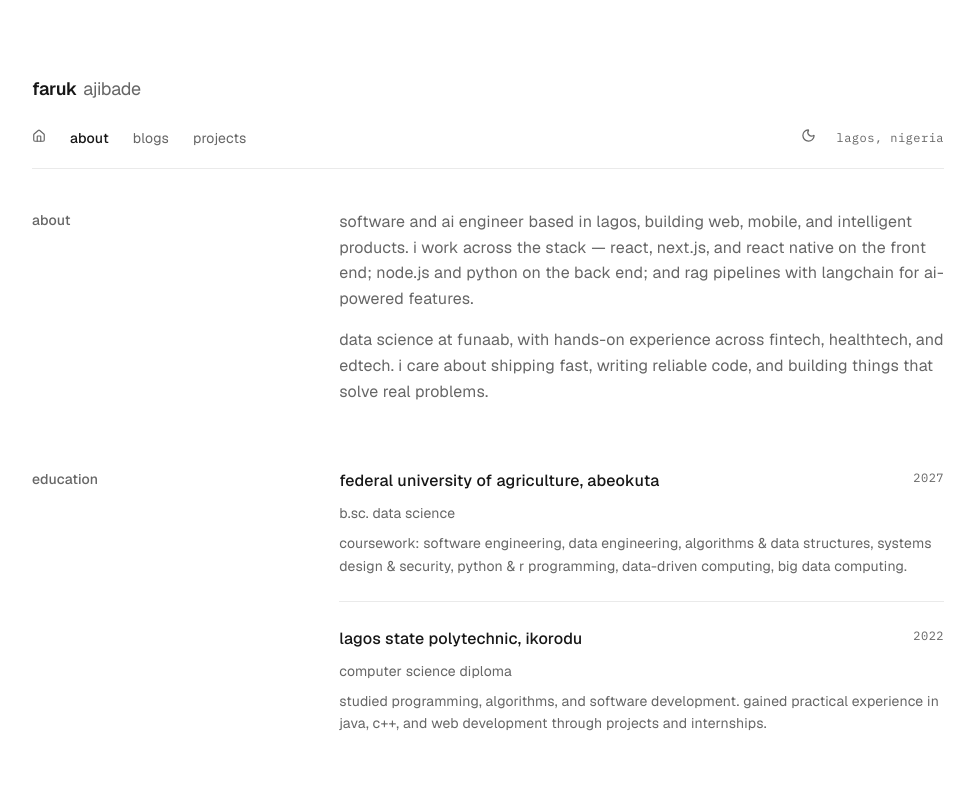
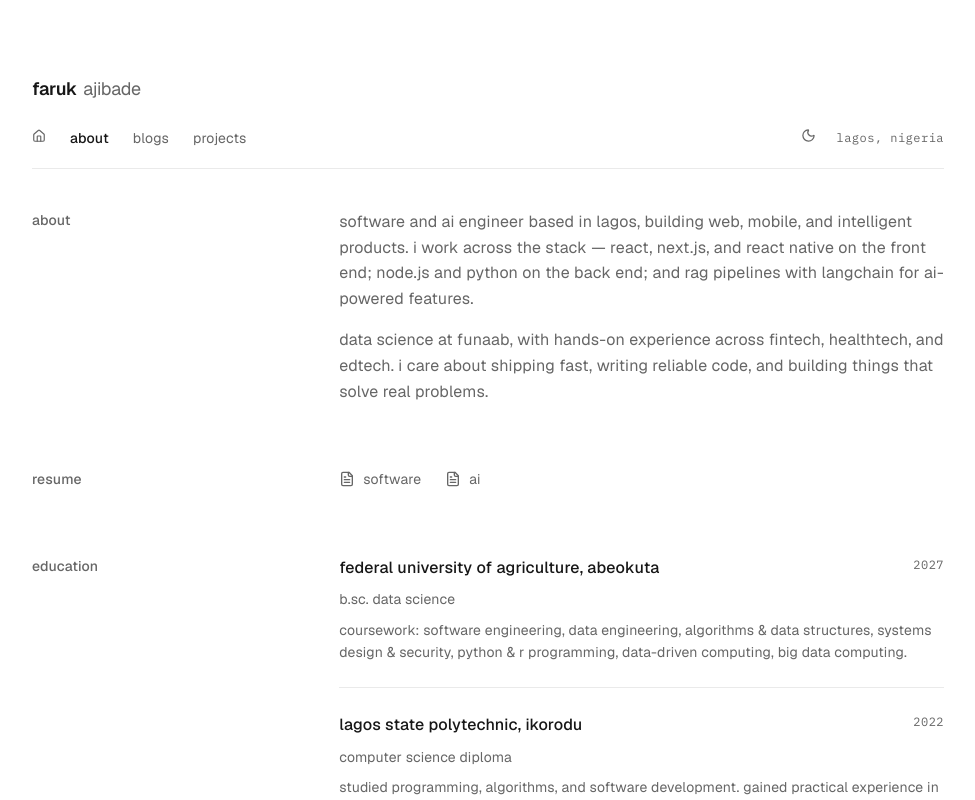
Before and after one commit to 1FarukDev/new-porfolio, a Next.js app: page /about in a window 1280 px wide. Shown: the top 800 px of the page, without its empty margins (152-1127 px from the left). Built offline with nearby package versions, Linux system fonts and the light colour scheme.

Commit message:
core: added my resume

```diff
--- a/src/screens/homepage/about-intro.tsx
+++ b/src/screens/homepage/about-intro.tsx
@@ -1,8 +1,20 @@
 import React from "react";
+import { FileText } from "lucide-react";
+
+const resumes = [
+  {
+    name: "software",
+    url: "/resumes/Faruk_Ajibade_Software_Engineer.pdf",
+  },
+  {
+    name: "ai",
+    url: "/resumes/Faruk_Ajibade_AI_Engineer.pdf",
+  },
+];
 
 function AboutIntro() {
   return (
-    <section>
+    <section className="space-y-12 md:space-y-16">
       <div className="flex md:flex-row flex-col gap-6 md:gap-12">
         <p className="w-full md:w-[30%] text-sm text-[var(--text-secondary)] font-medium">
           about
@@ -21,6 +33,26 @@ function AboutIntro() {
           </p>
         </div>
       </div>
+
+      <div className="flex md:flex-row flex-col gap-6 md:gap-12">
+        <p className="w-full md:w-[30%] text-sm text-[var(--text-secondary)] font-medium">
+          resume
+        </p>
+        <div className="flex gap-6 w-full md:w-[70%]">
+          {resumes.map((resume) => (
+            <a
+              key={resume.name}
+              href={resume.url}
+              target="_blank"
+              rel="noopener noreferrer"
+              className="flex items-center gap-2 text-sm text-[var(--text-secondary)] hover:text-[var(--text-primary)] transition-colors"
+            >
+              <FileText className="w-4 h-4" />
+              <span>{resume.name}</span>
+            </a>
+          ))}
+        </div>
+      </div>
     </section>
   );
 }
--- a/src/screens/homepage/homepage.tsx
+++ b/src/screens/homepage/homepage.tsx
@@ -1,7 +1,7 @@
 import React from "react";
 import Experience from "./experience";
 import Skills from "./skills";
-import { Github, Linkedin, Twitter, Mail } from "lucide-react"; // added Mail
+import { Github, Linkedin, Twitter, Mail, FileText } from "lucide-react";
 import GithubContributions from "./github";
 
 const socials = [
@@ -24,6 +24,17 @@ const socials = [
     name: "Email",
     url: "mailto:hi@farukajibade.com",
     icon: Mail,
+  },
+];
+
+const resumes = [
+  {
+    name: "software",
+    url: "/resumes/Faruk_Ajibade_Software_Engineer.pdf",
+  },
+  {
+    name: "ai",
+    url: "/resumes/Faruk_Ajibade_AI_Engineer.pdf",
   },
 ];
 
@@ -65,6 +76,26 @@ function Homepage() {
         </div>
       </div>
 
+      <div className="flex md:flex-row flex-col gap-6 md:gap-12">
+        <div className="w-full md:w-[30%] text-sm text-[var(--text-secondary)] font-medium">
+          resume
+        </div>
+        <div className="flex gap-6 w-full md:w-[70%]">
+          {resumes.map((resume) => (
+            <a
+              key={resume.name}
+              href={resume.url}
+              target="_blank"
+              rel="noopener noreferrer"
+              className="flex items-center gap-2 text-sm text-[var(--text-secondary)] hover:text-[var(--text-primary)] transition-colors"
+            >
+              <FileText className="w-4 h-4" />
+              <span>{resume.name}</span>
+            </a>
+          ))}
+        </div>
+      </div>
+
       <GithubContributions />
       <Experience />
       <Skills />
```
Also changed, not shown: 2 other files (tests, documents, lock files or other folders).
